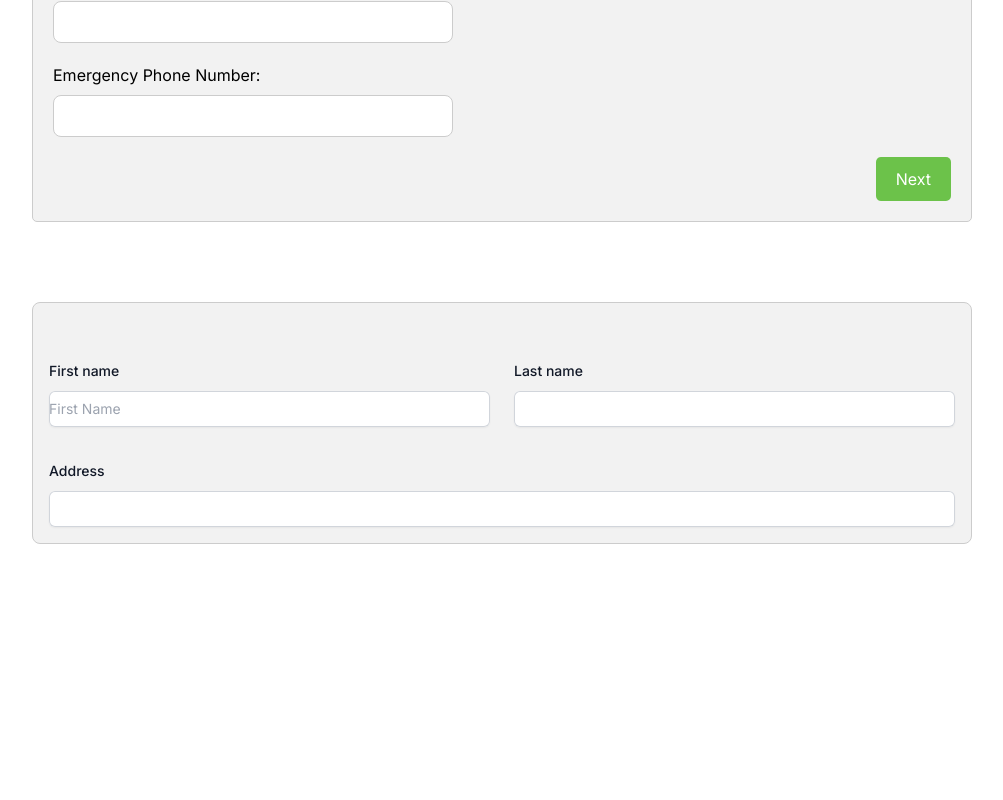
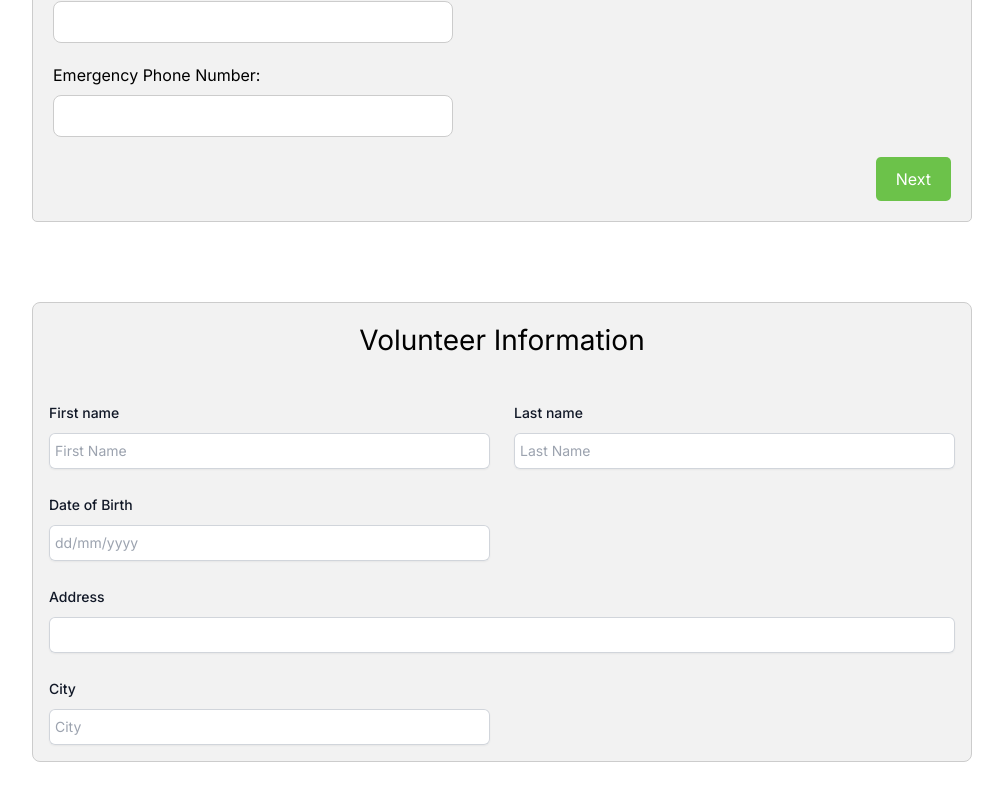
Before and after one commit to kngjms15/krvms, a Next.js app: page / in a window 1280 px wide. Shown: the part 2024-2824 px from the top of the page, without its empty margins (138-1141 px from the left). Before the commit the page ends 2648 px from the top, so only its background shows below. Built offline with nearby package versions, Linux system fonts and the light colour scheme.

Commit message:
minor updates

```diff
--- a/app/registration/volInfo/volInfo.tsx
+++ b/app/registration/volInfo/volInfo.tsx
@@ -2,10 +2,12 @@
 
 const VolInfo = () => {
   return (
-    <div className="flex-grow max-w-[940px] m-auto">
+    <div className="flex-grow max-w-[940px] m-auto ">
       <form className="bg-[#F2F2F2] rounded-lg p-4  ">
-        <div className="mt-10 grid grid-cols-1 gap-x-6 gap-y-8 sm:grid-cols-6">
-
+        <div className="block text-center">
+          <h1>Volunteer Information</h1>
+        </div>
+        <div className="mt-10 grid grid-cols-1 gap-x-6 gap-y-6 sm:grid-cols-6">
           <div className="sm:col-span-3">
             <label
               htmlFor="first-name"
@@ -19,7 +21,7 @@
                 name="first-name"
                 id="first-name"
                 autoComplete="given-name"
-                className="block w-full rounded-md border-0 py-1.5 text-gray-900 shadow-sm ring-1 ring-inset ring-gray-300 placeholder:text-gray-400 focus:ring-2 focus:ring-inset focus:ring-indigo-600 sm:text-sm sm:leading-6"
+                className="block w-full rounded-md border-0 py-1.5 px-1.5 text-gray-900 shadow-sm ring-1 ring-inset ring-gray-300 placeholder:text-gray-400 focus:ring-2 focus:ring-inset focus:ring-indigo-600 sm:text-sm sm:leading-6"
                 placeholder="First Name"
               />
             </div>
@@ -38,13 +40,36 @@
                 name="last-name"
                 id="last-name"
                 autoComplete="family-name"
-                className="block w-full rounded-md border-0 py-1.5 text-gray-900 shadow-sm ring-1 ring-inset ring-gray-300 placeholder:text-gray-400 focus:ring-2 focus:ring-inset focus:ring-indigo-600 sm:text-sm sm:leading-6"
+                className="block w-full rounded-md border-0 py-1.5 px-1.5 text-gray-900 shadow-sm ring-1 ring-inset ring-gray-300 placeholder:text-gray-400 focus:ring-2 focus:ring-inset focus:ring-indigo-600 sm:text-sm sm:leading-6"
+                placeholder="Last Name"
+              />
+            </div>
+          </div>
+
+          <div className="sm:col-span-3">
+            <label
+              htmlFor="dob"
+              className="block text-sm font-medium leading-6 text-gray-900"
+            >
+              Date of Birth
+            </label>
+            <div className="mt-2">
+              <input
+                type="text"
+                name="dob"
+                id="dob"
+                autoComplete="family-name"
+                className="block w-full rounded-md border-0 py-1.5 px-1.5 text-gray-900 shadow-sm ring-1 ring-inset ring-gray-300 placeholder:text-gray-400 focus:ring-2 focus:ring-inset focus:ring-indigo-600 sm:text-sm sm:leading-6"
+                placeholder="dd/mm/yyyy"
               />
             </div>
           </div>
 
           <div className="col-span-full">
-              <label htmlFor="street-address" className="block text-sm font-medium leading-6 text-gray-900">
+            <label
+              htmlFor="street-address"
+              className="block text-sm font-medium leading-6 text-gray-900"
+            >
               Address
             </label>
             <div className="mt-2">
@@ -58,6 +83,25 @@
             </div>
           </div>
 
+          <div className="sm:col-span-3">
+            <label
+              htmlFor="city"
+              className="block text-sm font-medium leading-6 text-gray-900"
+            >
+              City
+            </label>
+            <div className="mt-2">
+              <input
+                type="text"
+                name="city"
+                id="city"
+                autoComplete="family-name"
+                className="block w-full rounded-md border-0 py-1.5 px-1.5 text-gray-900 shadow-sm ring-1 ring-inset ring-gray-300 placeholder:text-gray-400 focus:ring-2 focus:ring-inset focus:ring-indigo-600 sm:text-sm sm:leading-6"
+                placeholder="City"
+              />
+            </div>
+          </div>
+
         </div>
       </form>
     </div>
```
Lines whose indentation alone changed are shown as unchanged.
